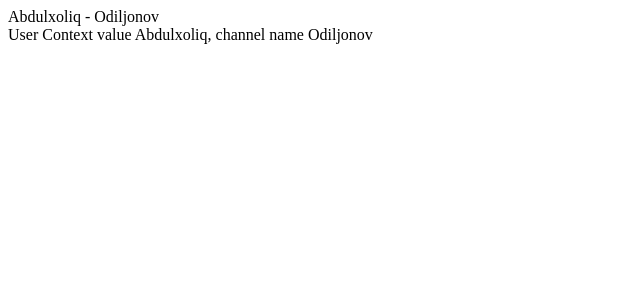
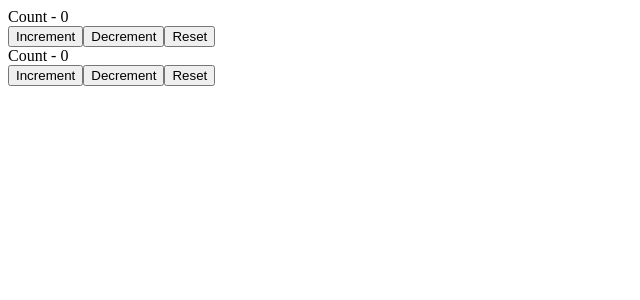
Before and after one commit to Abdulxoliq-1030/react-lesson-functional-component, a React (Create React App) app: page / in a window 1280 px wide. Shown: the top 300 px of the page, without its empty margins (0-640 px from the left). Built offline with nearby package versions, Linux system fonts and the light colour scheme.

Commit message:
use-reducer about

```diff
--- a/src/app.jsx
+++ b/src/app.jsx
@@ -1,17 +1,14 @@
 import React from "react";
-import ComponentA from "./components/component-a";
-
-export const userContext = React.createContext();
-export const channelContext = React.createContext();
+import CounterOne from "./components/counter-one";
+import CounterThree from "./components/counter-three";
+import CounterTwo from "./components/counter-two";
 
 function App() {
   return (
     <>
-      <userContext.Provider value={"Abdulxoliq"}>
-        <channelContext.Provider value={"Odiljonov"}>
-          <ComponentA />
-        </channelContext.Provider>
-      </userContext.Provider>
+      {/* <CounterOne /> */}
+      {/* <CounterTwo /> */}
+      <CounterThree />
     </>
   );
 }
--- a/src/components/component-a.jsx
+++ /dev/null
@@ -1,10 +0,0 @@
-import React from "react";
-import ComponentB from "./component-b";
-
-export default function ComponentA() {
-  return (
-    <div>
-      <ComponentB />
-    </div>
-  );
-}
--- a/src/components/component-b.jsx
+++ /dev/null
@@ -1,15 +0,0 @@
-import React, { useContext } from "react";
-import ComponentC from "./component-c";
-import { userContext, channelContext } from "../app";
-
-export default function ComponentB() {
-  const user = useContext(userContext);
-  const channel = useContext(channelContext);
-
-  return (
-    <div>
-      {user} - {channel}
-      <ComponentC />
-    </div>
-  );
-}
--- a/src/components/component-c.jsx
+++ /dev/null
@@ -1,13 +0,0 @@
-import React, { useContext } from "react";
-import { userContext, channelContext } from "../app";
-
-export default function ComponentC() {
-  const user = useContext(userContext);
-  const channel = useContext(channelContext);
-
-  return (
-    <div>
-      User Context value {user}, channel name {channel}
-    </div>
-  );
-}
--- /dev/null
+++ b/src/components/counter-one.jsx
@@ -0,0 +1,30 @@
+import React, { useReducer } from "react";
+
+const initialState = 0;
+const reducer = (state, action) => {
+  switch (action) {
+    case "increment":
+      return state + 1;
+    case "decrement":
+      return state - 1;
+    case "reset":
+      return initialState;
+    default:
+      return state;
+  }
+};
+
+function CounterOne() {
+  const [count, dispatch] = useReducer(reducer, initialState);
+
+  return (
+    <div>
+      <div>Count - {count}</div>
+      <button onClick={() => dispatch("increment")}>Increment</button>
+      <button onClick={() => dispatch("decrement")}>Decrement</button>
+      <button onClick={() => dispatch("reset")}>Reset</button>
+    </div>
+  );
+}
+
+export default CounterOne;
--- /dev/null
+++ b/src/components/counter-three.jsx
@@ -0,0 +1,39 @@
+import React, { useReducer } from "react";
+
+const initialState = 0;
+const reducer = (state, action) => {
+  switch (action) {
+    case "increment":
+      return state + 1;
+    case "decrement":
+      return state - 1;
+    case "reset":
+      return initialState;
+    default:
+      return state;
+  }
+};
+
+function CounterThree() {
+  const [count, dispatch] = useReducer(reducer, initialState);
+  const [countTwo, dispatchTwo] = useReducer(reducer,initialState);
+
+  return (
+    <>
+      <div>
+        <div>Count - {count}</div>
+        <button onClick={() => dispatch("increment")}>Increment</button>
+        <button onClick={() => dispatch("decrement")}>Decrement</button>
+        <button onClick={() => dispatch("reset")}>Reset</button>
+      </div>
+      <div>
+        <div>Count - {countTwo}</div>
+        <button onClick={() => dispatchTwo("increment")}>Increment</button>
+        <button onClick={() => dispatchTwo("decrement")}>Decrement</button>
+        <button onClick={() => dispatchTwo("reset")}>Reset</button>
+      </div>
+    </>
+  );
+}
+
+export default CounterThree;
--- /dev/null
+++ b/src/components/counter-two.jsx
@@ -0,0 +1,56 @@
+import React, { useReducer } from "react";
+
+const initialState = {
+  firstCounter: 0,
+  secondCounter: 10,
+};
+const reducer = (state, action) => {
+  switch (action.type) {
+    case "increment":
+      return { ...state, firstCounter: state.firstCounter + action.value };
+    case "decrement":
+      return { ...state, firstCounter: state.firstCounter - action.value };
+    case "increment2":
+      return { ...state, secondCounter: state.secondCounter + action.value };
+    case "decrement2":
+      return { ...state, secondCounter: state.secondCounter - action.value };
+    case "reset":
+      return initialState;
+    default:
+      return state;
+  }
+};
+
+function CounterTwo() {
+  const [count, dispatch] = useReducer(reducer, initialState);
+
+  return (
+    <div>
+      <div>FirstCounter - {count.firstCounter}</div>
+      <div>SecondCounter - {count.secondCounter}</div>
+      <button onClick={() => dispatch({ type: "increment", value: 1 })}>
+        Increment
+      </button>
+      <button onClick={() => dispatch({ type: "decrement", value: 1 })}>
+        Decrement
+      </button>
+      <button onClick={() => dispatch({ type: "increment", value: 5 })}>
+        Increment 5
+      </button>
+      <button onClick={() => dispatch({ type: "decrement", value: 5 })}>
+        Decrement 5
+      </button>
+      <div>
+        <button onClick={() => dispatch({ type: "increment2", value: 1 })}>
+          Increment Counter 2
+        </button>
+        <button onClick={() => dispatch({ type: "decrement2", value: 1 })}>
+          Decrement Counter 2
+        </button>
+      </div>
+      <button onClick={() => dispatch({ type: "reset" })}>Reset</button>
+    </div>
+  );
+}
+
+export default CounterTwo;
```
Also changed, not shown: src/components/data-fetching.jsx (deleted, +0 -36 lines).
